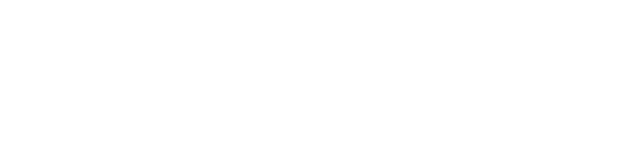
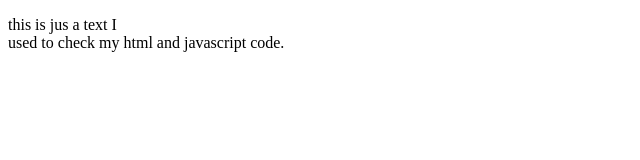
Before and after one commit to abel-cosmic/Javascript-lesson-practice, a plain HTML site: page index.html in a window 1280 px wide. Shown: the whole page, without its empty margins (0-640 px from the left). Drawn offline with Linux system fonts and the light colour scheme.

Commit message:
commit!!

```diff
--- /dev/null
+++ b/app.js
@@ -0,0 +1 @@
+alert("Hello World");
--- a/index.html
+++ b/index.html
@@ -9,8 +9,10 @@
 </head>
 
 <body>
-    <script>
-        alert("Hello World");
+    <p>
+        this is jus a text I<br> used to check my html and javascript code.
+    </p>
+    <script src="app.js">
     </script>
     <!--it is better to embed our script under our html!!-->
 </body>
```
